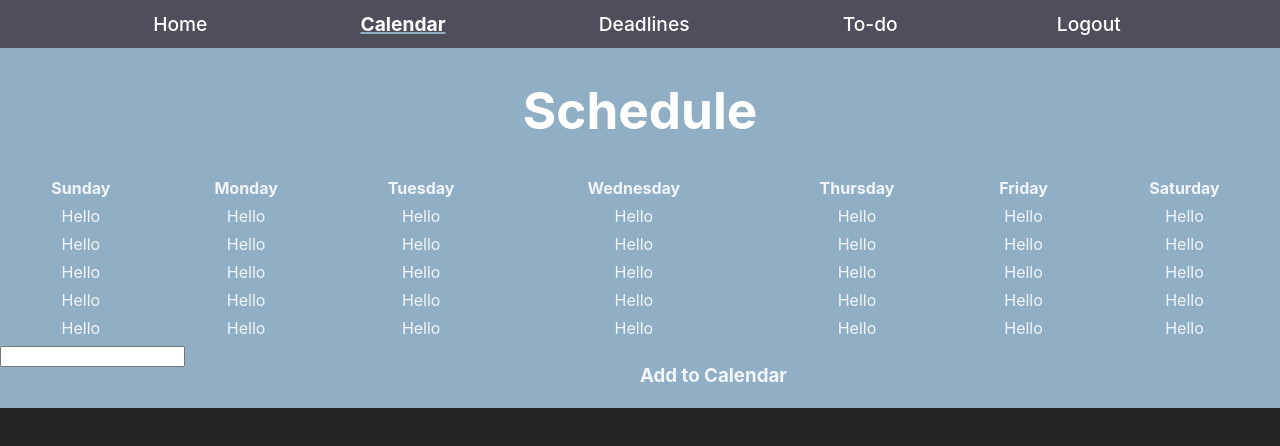
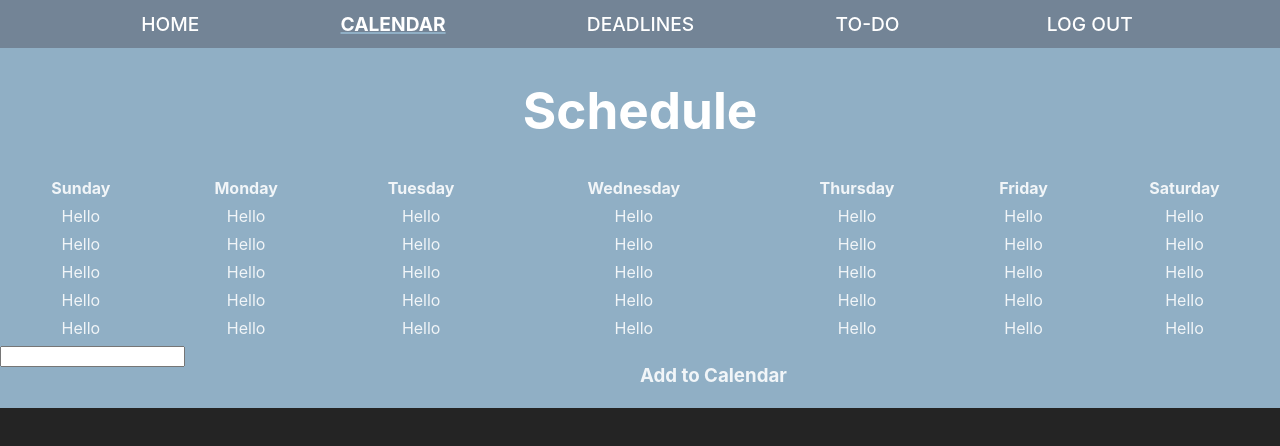
Before and after one commit to huybaovo/college-planner-app, a Vue app in the folder my-app/: page /#/calendar in a window 1280 px wide. Shown: the top 446 px of the page. Built offline with nearby package versions, Linux system fonts and the light colour scheme; no server answers; sample sign-in values are in the browser's storage.

Commit message:
minor changes

```diff
--- a/my-app/src/components/NavBar.vue
+++ b/my-app/src/components/NavBar.vue
@@ -1,10 +1,10 @@
 <template>
         <div id="navbar">
-            <router-link to="/home">Home</router-link>
-            <router-link to="/calendar">Calendar</router-link>
-            <a>Deadlines</a>
-            <router-link to="/todo">To-do</router-link>
-            <button type="submit" @click="logout">Logout</button>
+            <router-link to="/home">HOME</router-link>
+            <router-link to="/calendar">CALENDAR</router-link>
+            <a>DEADLINES</a>
+            <router-link to="/todo">TO-DO</router-link>
+            <button type="submit" @click="logout">LOG OUT</button>
         </div>
 </template>
 
@@ -43,11 +43,12 @@ color: white;
 font-size: 1.2em;
 }
 #navbar{
-background-color: #3e363fcb;
+background-color: #3e363f5a;
 display:flex;
 min-width: 100%;
 min-height: 6vh;
 justify-content:space-evenly;
 align-items:center;
 }
+
 </style>
--- a/my-app/src/components/Todo.vue
+++ b/my-app/src/components/Todo.vue
@@ -4,7 +4,7 @@
     <h1>To Do</h1>
     <div class="to-do-list">
         <ul>
-            <li @click="remove_task($event.target)" v-for="(item,index) in todos" :key="item.id">{{ item.task }}</li>
+            <li @click="remove_task($event.target)" v-for="(item,index) in todos" :id="item.id">{{ item.task }}</li>
             <input v-model="new_task" type="text" @keydown.enter="add_task" placeholder="Enter a new task">
         </ul>
     </div>
@@ -49,12 +49,8 @@ async function add_task()
 }
 function remove_task(element: HTMLElement)
 {
-    //TODO: remove from firestore
-    if (element.classList.contains("cross"))
-    {
-        element.classList.remove("cross")
-    }
-    else element.classList.add("cross")
+    element.classList.add("cross")
+    console.log(element.id)
 
 }
 onBeforeMount(async () => {
@@ -64,6 +60,7 @@ onBeforeMount(async () => {
 })
 </script>
 <style scoped>
+
 .to-do-list{
     width: 80%;
 }
@@ -95,6 +92,9 @@ input{
     color: black
 
 }
+li:hover{
+
+}
 input:focus{
     transform: scale(1.1);
     overflow: hidden;
```
